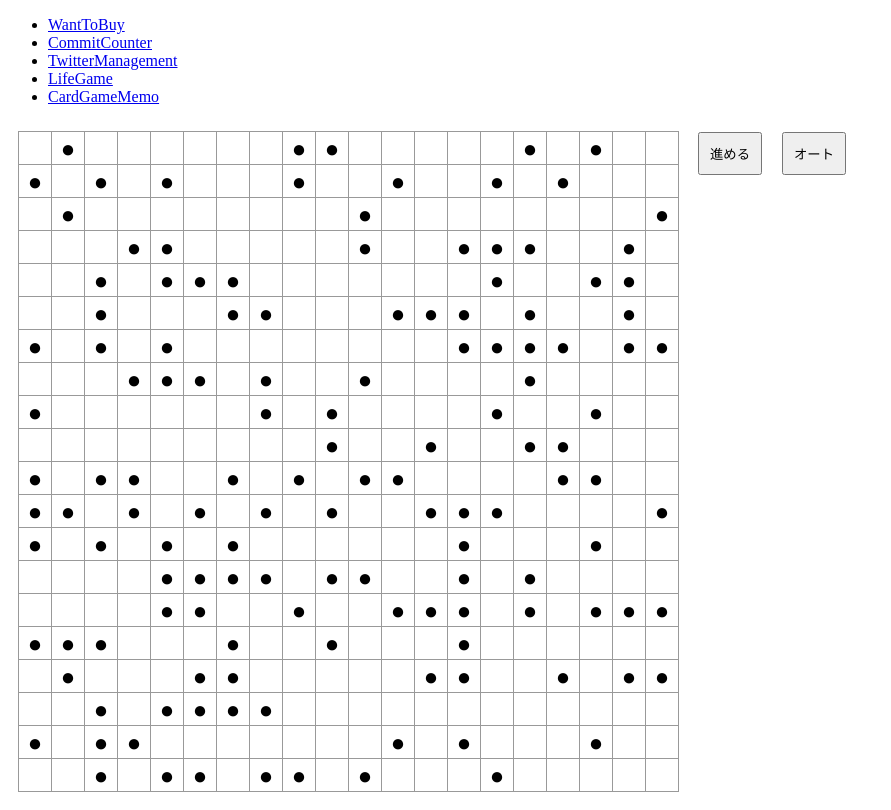
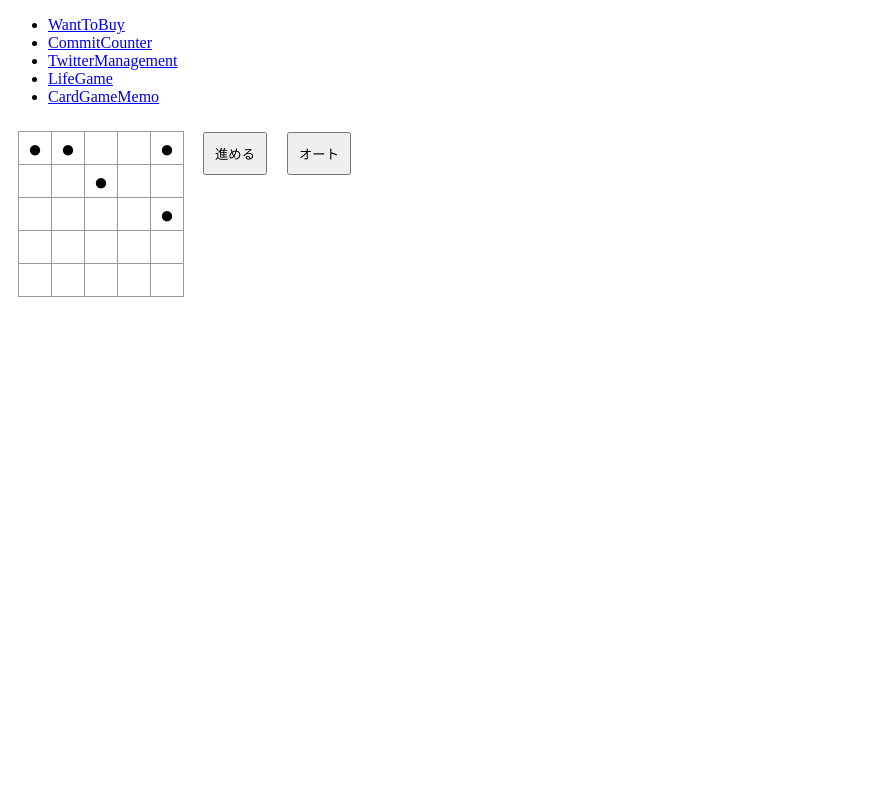
Before and after one commit to SparrowDev514/react-ts-project, a React (Vite) app: page /lifeGame in a window 1280 px wide. Shown: the whole page, without its empty margins (0-891 px from the left). Built offline with nearby package versions, Linux system fonts and the light colour scheme.

Commit message:
グリーバル変数を消去

```diff
--- a/src/pages/LifeGame.tsx
+++ b/src/pages/LifeGame.tsx
@@ -4,6 +4,8 @@ import React from "react";
 interface BoardProps {
   step: number;
   rowsNum: number;
+  lifeGameState: string[][];
+  nextLifeGameState: string[][];
 }
 
 interface NextStep {
@@ -14,59 +16,25 @@ interface AutoStep {
   autoStep: React.MouseEventHandler<HTMLButtonElement> | undefined;
 }
 
-// グローバル変数
-let lifeGameState: string[][] = [];
-const nextLifeGameState: string[][] = [];
-
-// // ロジック
-const initializeState = (rowsNum: number) => {
-  const initialRate = 0.3;
-
-  for (let i = 0; i < rowsNum; i++) {
-    const initialRow: string[] = [];
-    for (let j = 0; j < rowsNum; j++) {
-      if (Math.random() > initialRate) {
-        initialRow.push("");
-      } else {
-        initialRow.push("●");
-      }
-    }
-    lifeGameState.push(initialRow);
-  }
-
-  return lifeGameState;
-};
-
-const initializeNextState = (rowsNum: number) => {
-  for (let i = 0; i < rowsNum; i++) {
-    const initialRow: string[] = [];
-    for (let j = 0; j < rowsNum; j++) {
-      initialRow.push("");
-    }
-    nextLifeGameState.push(initialRow);
-  }
-  return nextLifeGameState;
-};
-
 const returnState = (i: number, j: number, props: BoardProps) => {
   if (props.step == 0) {
-    return lifeGameState[i][j];
+    return props.lifeGameState[i][j];
   } else {
     //１世代以降の処理
     // 八近傍の状況
-    const upperLeft = i == 0 || j == 0 ? "" : lifeGameState[i - 1][j - 1];
-    const upper = i == 0 ? "" : lifeGameState[i - 1][j];
+    const upperLeft = i == 0 || j == 0 ? "" : props.lifeGameState[i - 1][j - 1];
+    const upper = i == 0 ? "" : props.lifeGameState[i - 1][j];
     const upperRight =
-      i == 0 || j == props.rowsNum - 1 ? "" : lifeGameState[i - 1][j + 1];
-    const left = j == 0 ? "" : lifeGameState[i][j - 1];
-    const right = j == props.rowsNum - 1 ? "" : lifeGameState[i][j + 1];
+      i == 0 || j == props.rowsNum - 1 ? "" : props.lifeGameState[i - 1][j + 1];
+    const left = j == 0 ? "" : props.lifeGameState[i][j - 1];
+    const right = j == props.rowsNum - 1 ? "" : props.lifeGameState[i][j + 1];
     const lowerLeft =
-      i == props.rowsNum - 1 || j == 0 ? "" : lifeGameState[i + 1][j - 1];
-    const lower = i == props.rowsNum - 1 ? "" : lifeGameState[i + 1][j];
+      i == props.rowsNum - 1 || j == 0 ? "" : props.lifeGameState[i + 1][j - 1];
+    const lower = i == props.rowsNum - 1 ? "" : props.lifeGameState[i + 1][j];
     const lowerRight =
       i == props.rowsNum - 1 || j == props.rowsNum - 1
         ? ""
-        : lifeGameState[i + 1][j + 1];
+        : props.lifeGameState[i + 1][j + 1];
     // 八近傍の状況をまとめた配列
     const neighborhoods = [
       upperLeft,
@@ -82,20 +50,20 @@ const returnState = (i: number, j: number, props: BoardProps) => {
       (neighborhood) => neighborhood == "●"
     ).length;
 
-    if (lifeGameState[i][j] == "" && liveCellNum == 3) {
-      nextLifeGameState[i][j] = "●";
+    if (props.lifeGameState[i][j] == "" && liveCellNum == 3) {
+      props.nextLifeGameState[i][j] = "●";
       return "●";
-    } else if (lifeGameState[i][j] == "●") {
+    } else if (props.lifeGameState[i][j] == "●") {
       if (liveCellNum == 2 || liveCellNum == 3) {
-        nextLifeGameState[i][j] = "●";
+        props.nextLifeGameState[i][j] = "●";
         return "●";
       }
       if (liveCellNum <= 1 || liveCellNum >= 4) {
-        nextLifeGameState[i][j] = "";
+        props.nextLifeGameState[i][j] = "";
         return "";
       }
     } else {
-      return nextLifeGameState[i][j];
+      return props.nextLifeGameState[i][j];
     }
   }
 };
@@ -120,7 +88,7 @@ const createLifeGameBoard = (props: BoardProps) => {
     );
   }
   if (props.step != 0) {
-    lifeGameState = nextLifeGameState;
+    Object.assign(props.lifeGameState, props.nextLifeGameState);
   }
   return row;
 };
@@ -163,14 +131,15 @@ export default class LifeGame extends React.Component<object, BoardProps> {
     super(props);
     this.state = {
       step: 0,
-      rowsNum: 20,
+      rowsNum: 5,
+      lifeGameState: [],
+      nextLifeGameState: [],
     };
   }
 
   NextStep = () => {
     const step = this.state.step + 1;
     this.setState({ step: step });
-    console.log(this.state.step);
   };
 
   AutoStep = () => {
@@ -180,14 +149,36 @@ export default class LifeGame extends React.Component<object, BoardProps> {
   };
 
   render() {
-    initializeState(this.state.rowsNum);
-    initializeNextState(this.state.rowsNum);
+    // // ロジック
+    const initialRate = 0.3;
+
+    for (let i = 0; i < this.state.rowsNum; i++) {
+      const initialRow: string[] = [];
+      for (let j = 0; j < this.state.rowsNum; j++) {
+        if (Math.random() > initialRate) {
+          initialRow.push("");
+        } else {
+          initialRow.push("●");
+        }
+      }
+      this.state.lifeGameState.push(initialRow);
+    }
+
+    for (let i = 0; i < this.state.rowsNum; i++) {
+      const initialRow: string[] = [];
+      for (let j = 0; j < this.state.rowsNum; j++) {
+        initialRow.push("");
+      }
+      this.state.nextLifeGameState.push(initialRow);
+    }
 
     return (
       <div className="lifeGame" style={lifeGameStyle}>
         <CreateLifeGameBoard
           step={this.state.step}
           rowsNum={this.state.rowsNum}
+          lifeGameState={this.state.lifeGameState}
+          nextLifeGameState={this.state.nextLifeGameState}
         />
         <div>
           <NextStepButton nextStep={this.NextStep} />
```
